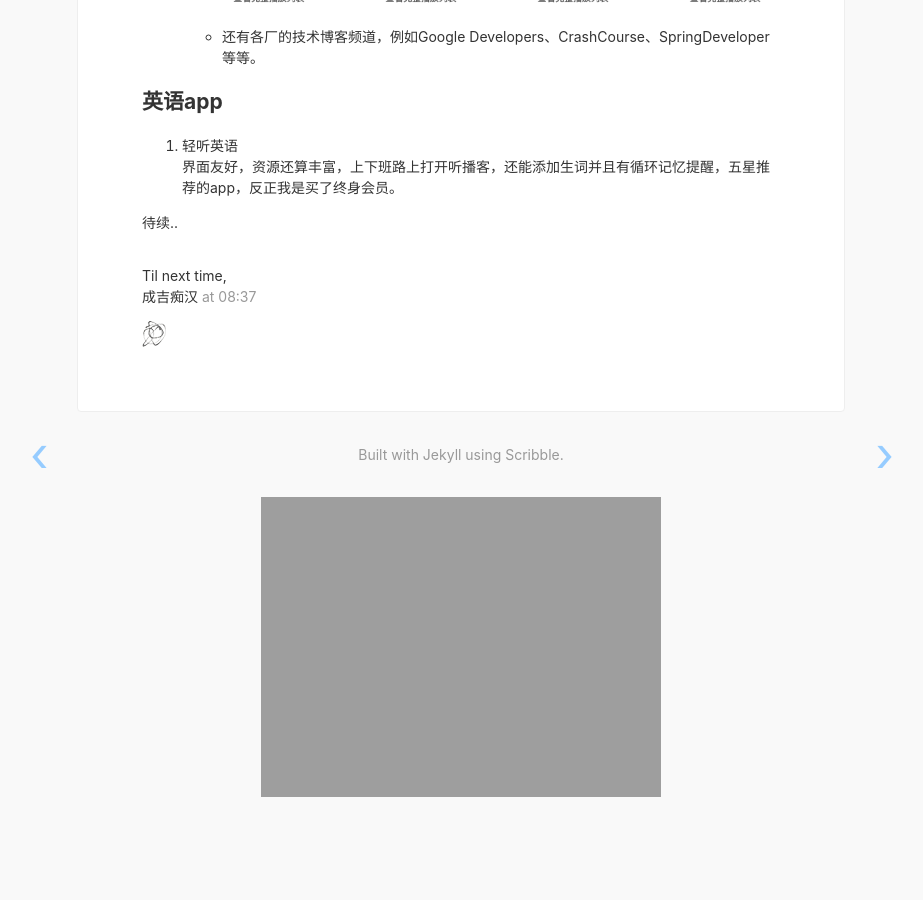
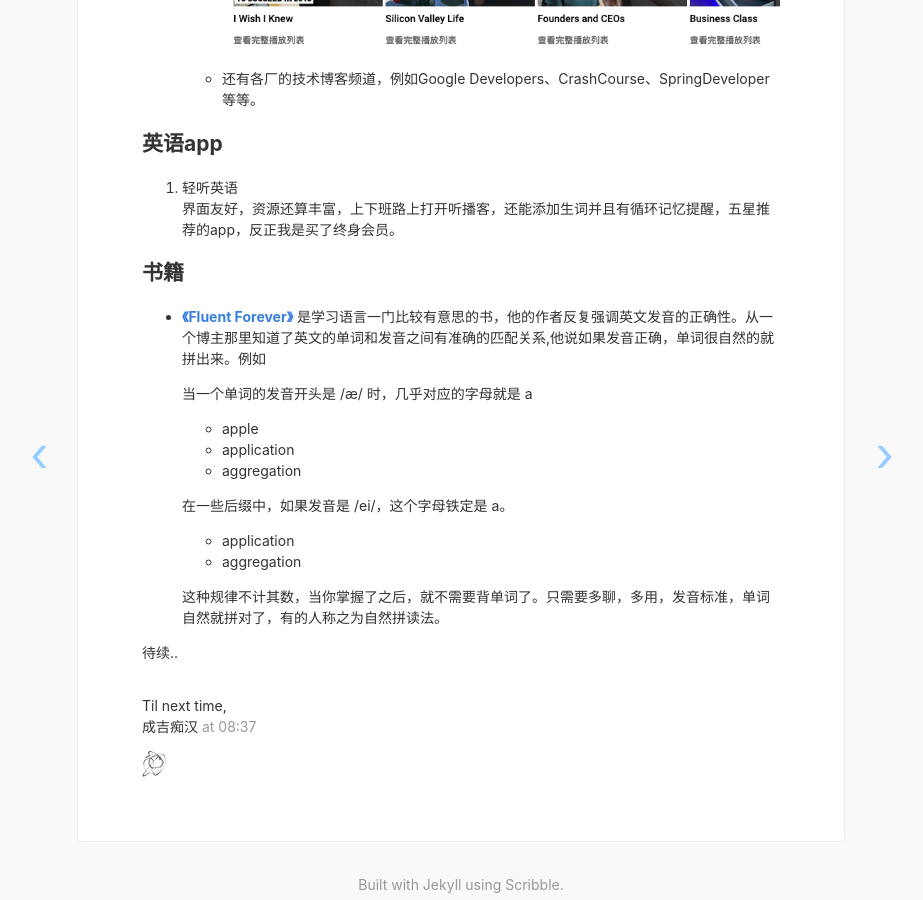
Before and after one commit to chyaohui/chyaohui.github.io, a Jekyll site: the page built from _posts/2019-04-25-my-english-tools.md, in a window 1280 px wide and 900 px high, scrolled down 1951 px. Shown: the whole window, without its empty margins (179-1102 px from the left). Built offline with Jekyll 4.4.1, drawn with Linux system fonts in a browser that asks for light colours; nearby versions of some CDN libraries; before the commit the page ends 2780 px from its top, so only the background shows below that; some of the changed text lies outside the part shown.

Commit message:
Update 2019-04-25-my-english-tools.md

```diff
--- a/_posts/2019-04-25-my-english-tools.md
+++ b/_posts/2019-04-25-my-english-tools.md
@@ -1,5 +1,5 @@
 ---
-title: My English-learning Tools
+title: 我的英语学习之路
 date: 2019-04-25 08:37:31
 ---
 
@@ -36,6 +36,9 @@ date: 2019-04-25 08:37:31
 	同上
 3. **English as a Second Language Podcast** (也叫Eslpod，强烈推荐)
 	每集30分钟左右，先慢速读一段对话，再解释对话内容，最后再常速播放一次，特别适合英语水平一般的朋友（例如我）。听了不少播客，感觉这个是比较容易坚持听下去的。
+4. **超级外教课：语法** (强烈推荐)
+	跟着视频里老师的板书学语法，同系列的“超级外教课：雅思词汇”也很不错。
+
 
 ## 视频
 1. **Youtube** 油管上有很多有趣的教程，当然，bilibili也搬运了不少油管视频
@@ -53,4 +56,27 @@ date: 2019-04-25 08:37:31
 	界面友好，资源还算丰富，上下班路上打开听播客，还能添加生词并且有循环记忆提醒，五星推荐的app，反正我是买了终身会员。
 
 
+
+## 书籍
+
+* **<a href="https://fluent-forever.com/book/" target="_blank">《Fluent Forever》</a>** 是学习语言一门比较有意思的书，他的作者反复强调英文发音的正确性。从一个博主那里知道了英文的单词和发音之间有准确的匹配关系,他说如果发音正确，单词很自然的就拼出来。例如
+
+
+	当一个单词的发音开头是 /æ/ 时，几乎对应的字母就是 a
+
+	* apple
+	* application
+	* aggregation
+
+
+	在一些后缀中，如果发音是 /ei/，这个字母铁定是 a。
+
+	* application
+	* aggregation
+
+
+	这种规律不计其数，当你掌握了之后，就不需要背单词了。只需要多聊，多用，发音标准，单词自然就拼对了，有的人称之为自然拼读法。
+
+
+
 待续..
```
